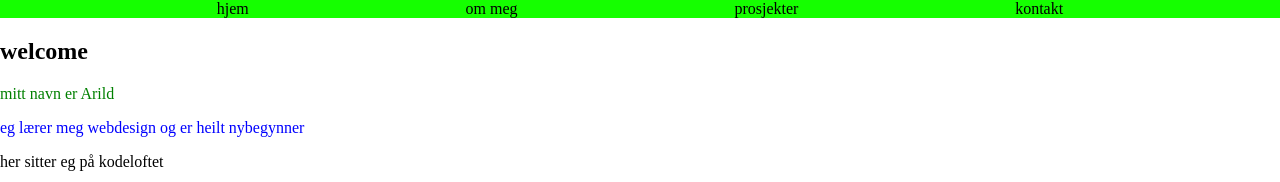
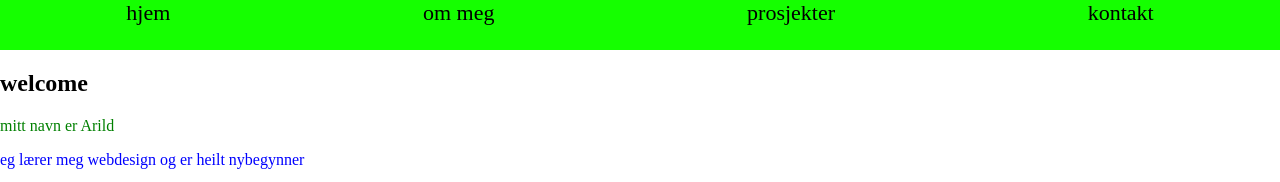
Before and after one commit to neverdal1/kodeloftetdag3, a website: page index.html in a window 1280 px wide. Shown: the top 182 px of the page. Drawn offline with Linux system fonts and the light colour scheme.

Commit message:
redigert dag 3

```diff
--- a/styles.css
+++ b/styles.css
@@ -1,15 +1,20 @@
-.navbar {
+.navbar {height: 50px;
   background-color: rgb(21, 255, 0);
 }
 .navUl {
   display: flex;
   flex-direction: row;
-  justify-content: space-evenly;
+  justify-content:space-around;
   align-items: center;
+  height: auto;
 
   list-style-type: none;
   padding-inline-start: 0%;
-  margin-top: 0%;
+  margin-top: 0;
+}
+.header{
+  display: flex;
+  align-items: center;
 }
 p {
   color: blue;
@@ -25,3 +30,4 @@ img{background-image: url(sahara.jpg);
 }
 .main{min-height: 100vh;
 }
+li{font-size:22px;}
```
